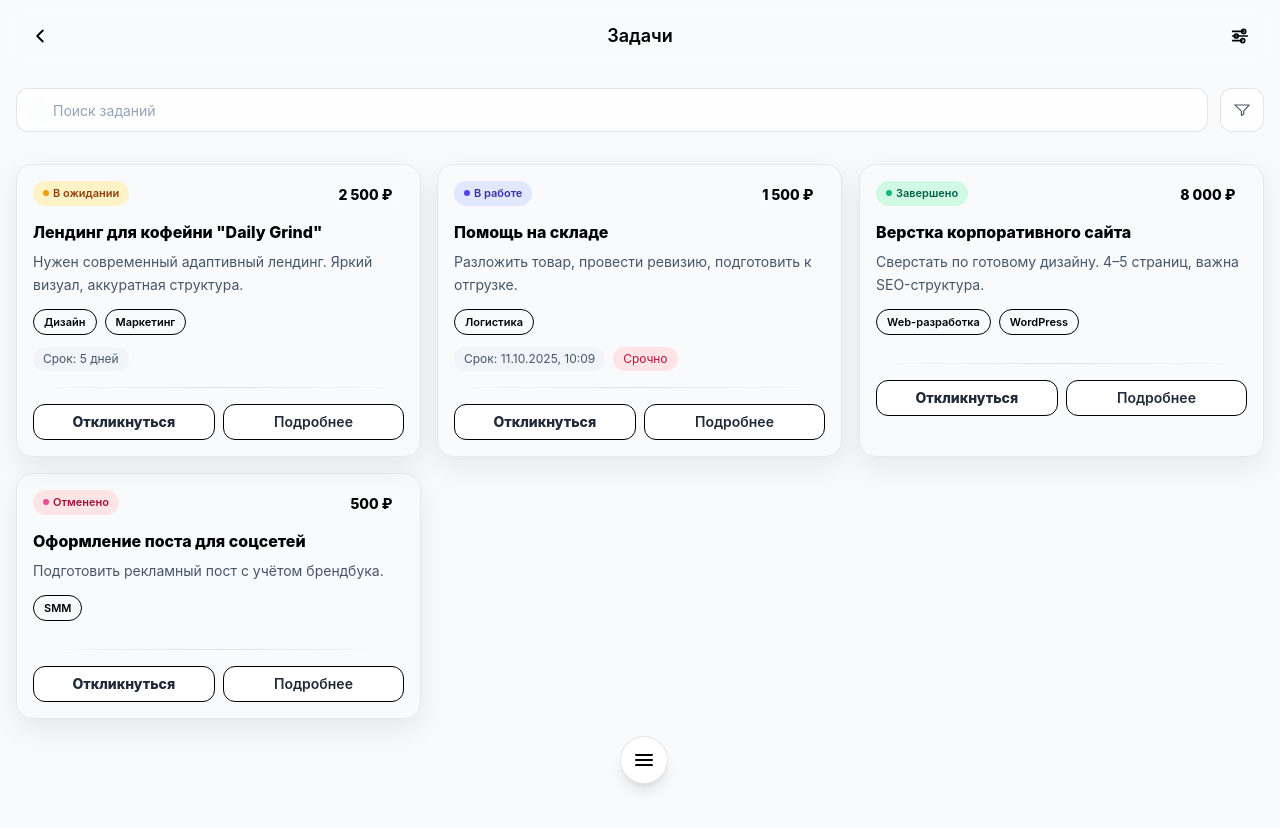
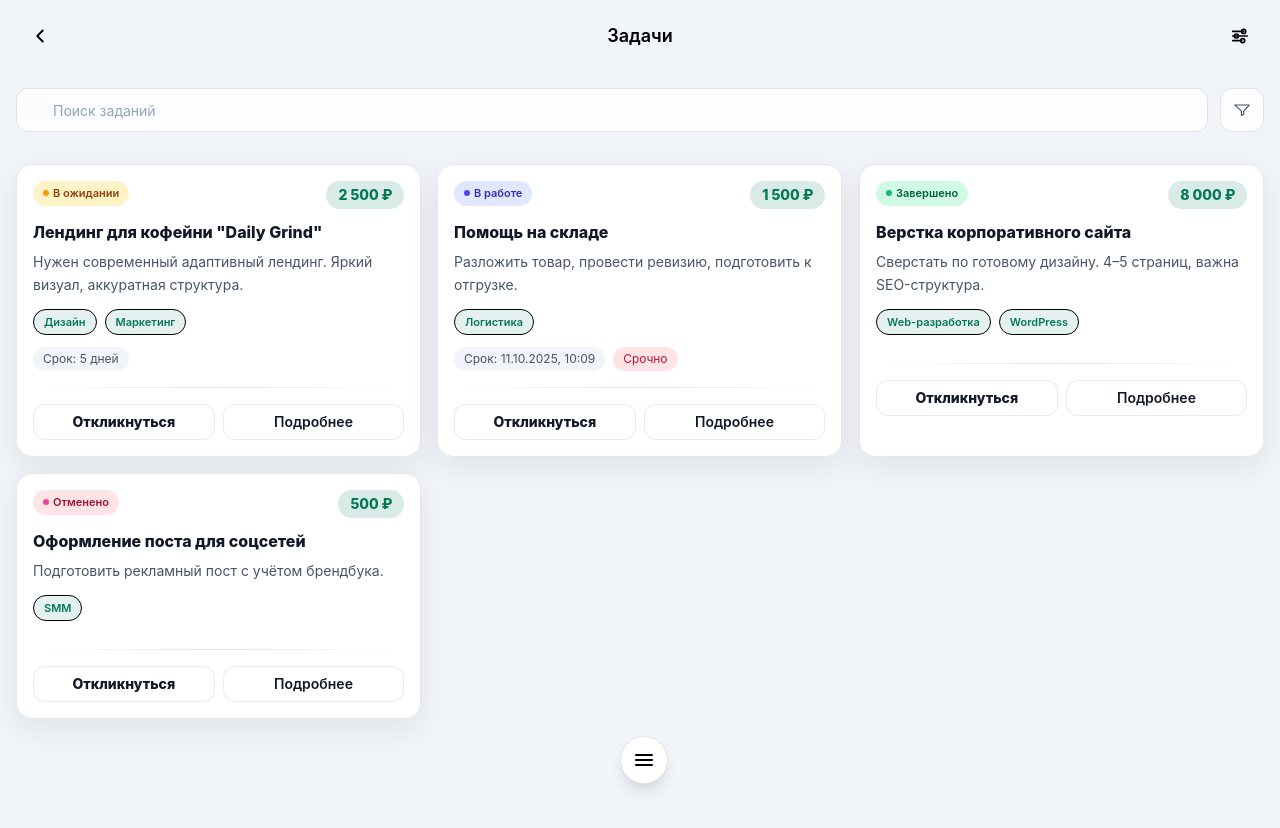
Before and after one commit to m1ke1994/apps-messeger, a Vue app in the folder my-vue-app/: page /tasks in a window 1280 px wide. Shown: the top 828 px of the page. Built offline with nearby package versions, Linux system fonts and the light colour scheme.

Commit message:
codex обновил конфликты стилей

```diff
--- a/my-vue-app/src/assets/base.css
+++ b/my-vue-app/src/assets/base.css
@@ -14,6 +14,22 @@
     'Helvetica Neue',
     sans-serif;
   line-height: 1.5;
+
+  --color-background: #f1f5f9;
+  --color-surface: #ffffff;
+  --color-surface-muted: #f8fafc;
+  --color-card: #ffffff;
+  --color-border: rgba(15, 23, 42, 0.08);
+  --color-text: #111827;
+  --color-text-dark: #e2e8f0;
+  --color-subtext: #475569;
+  --color-subtext-dark: #94a3b8;
+  --color-background-dark: #0f172a;
+  --color-surface-dark: #162029;
+  --color-card-dark: #192534;
+  --color-primary: #047857;
+  --color-primary-soft: #55e792;
+  --shadow-soft: 0 16px 40px rgba(15, 23, 42, 0.12);
 }
 
 *,
@@ -25,36 +41,100 @@
 body {
   margin: 0;
   min-height: 100vh;
-  background-color: #f8fafc;
-  color: #0f172a;
+  background-color: var(--color-background);
+  color: var(--color-text);
   text-rendering: optimizeLegibility;
   -webkit-font-smoothing: antialiased;
   -moz-osx-font-smoothing: grayscale;
+}
+
+@media (prefers-color-scheme: dark) {
+  body {
+    background-color: var(--color-background);
+    color: var(--color-text);
+  }
 }
 
 a {
   color: inherit;
   text-decoration: none;
 }
+
+svg {
+  color: inherit;
+}
+
+.bg-background-light {
+  background-color: var(--color-background);
+}
+
+.bg-surface-light {
+  background-color: var(--color-surface);
+}
+
+.bg-card-light {
+  background-color: var(--color-card);
+}
+
+.text-text-light {
+  color: var(--color-text);
+}
+
+.bg-background-dark {
+  background-color: var(--color-background-dark);
+}
+
+.bg-surface-dark {
+  background-color: var(--color-surface-dark);
+}
+
+.bg-card-dark {
+  background-color: var(--color-card-dark);
+}
+
+.text-subtext-light {
+  color: var(--color-subtext);
+}
+
+.text-text-dark {
+  color: var(--color-text-dark);
+}
+
+.text-subtext-dark {
+  color: var(--color-subtext-dark);
+}
+
+.border-card-light {
+  border-color: var(--color-card);
+}
+
+.border-card-dark {
+  border-color: var(--color-card-dark);
+}
+
+.shadow-soft {
+  box-shadow: var(--shadow-soft);
+}
+
 .btn {
-  height: 3rem; /* 12 * 0.25rem */
+  height: 3rem;
   flex: 1;
-  border-radius: 0.75rem; /* rounded-xl */
-  border: 1px solid black;
-  background-color: #ffffff;
-  color: #1f2937; /* text-gray-800 */
+  border-radius: 0.75rem;
+  border: 1px solid var(--color-border);
+  background-color: var(--color-surface);
+  color: var(--color-text);
   font-weight: 600;
   transition: all 0.15s ease-out;
 }
 
-.dark .btn {
-  background-color: #1f2937; /* dark:bg-gray-800 */
-  color: #ffffff;
+.btn:hover {
+  background-color: var(--color-primary-soft);
+  color: #052016;
 }
 
-.btn:hover {
-  background-color: #55E792; /* зелёный hover */
-  color: #000000;
+.dark .btn {
+  background-color: rgba(148, 163, 184, 0.12);
+  color: var(--color-text-dark);
 }
 
 .btn:active {
@@ -64,14 +144,17 @@ a {
 .btn:disabled {
   opacity: 0.6;
   cursor: not-allowed;
-  background-color: #e5e7eb; /* bg-gray-200 */
+  background-color: var(--color-surface-muted);
+}
+
+input:focus,
+select:focus,
+textarea:focus {
+  outline: none;
+  border-color: var(--color-primary-soft);
+  box-shadow: 0 0 0 2px rgba(85, 231, 146, 0.25);
 }
 
 .dark .btn:disabled {
-  background-color: #374151; /* dark:bg-gray-700 */
+  background-color: rgba(148, 163, 184, 0.08);
 }
-input:focus, select:focus, textarea:focus {
-  outline: none;
-  border-color: #55E792;
-  box-shadow: 0 0 0 2px #55E79240;
-}
--- a/my-vue-app/tailwind.config.js
+++ b/my-vue-app/tailwind.config.js
@@ -1,8 +1,44 @@
+import defaultTheme from 'tailwindcss/defaultTheme'
+
 /** @type {import('tailwindcss').Config} */
 export default {
   content: ['./index.html', './src/**/*.{vue,ts,tsx,js,jsx}'],
+  darkMode: 'class',
   theme: {
-    extend: {},
+    extend: {
+      colors: {
+        primary: {
+          DEFAULT: '#047857',
+          soft: '#55E792',
+        },
+        background: {
+          light: '#f1f5f9',
+          dark: '#0f172a',
+        },
+        surface: {
+          light: '#ffffff',
+          dark: '#162029',
+        },
+        card: {
+          light: '#ffffff',
+          dark: '#192534',
+        },
+        text: {
+          light: '#111827',
+          dark: '#e2e8f0',
+        },
+        subtext: {
+          light: '#475569',
+          dark: '#94a3b8',
+        },
+      },
+      boxShadow: {
+        soft: '0 16px 40px rgba(15, 23, 42, 0.12)',
+      },
+      fontFamily: {
+        display: ['"Inter"', ...defaultTheme.fontFamily.sans],
+      },
+    },
   },
   plugins: [],
 }
```
